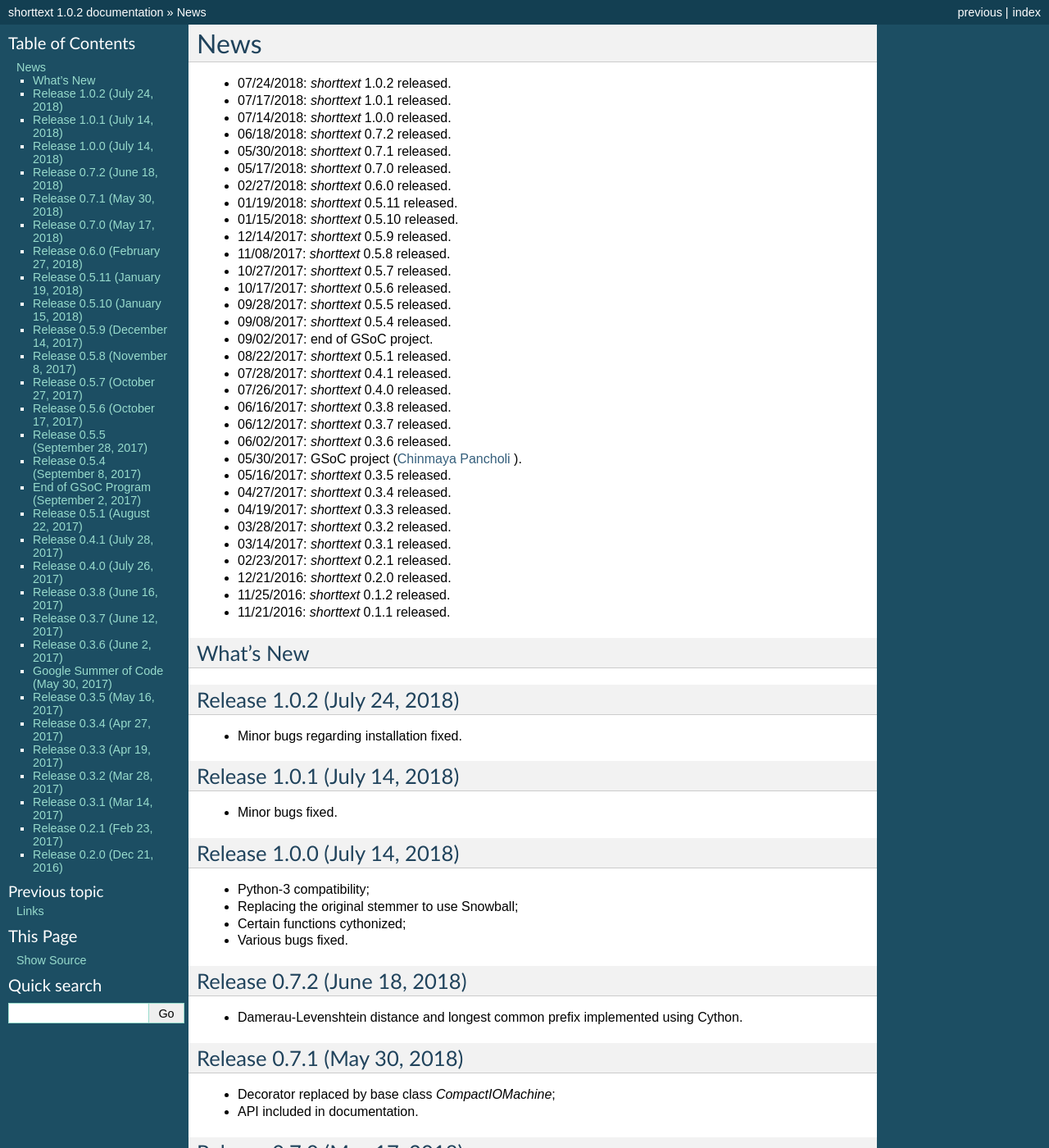
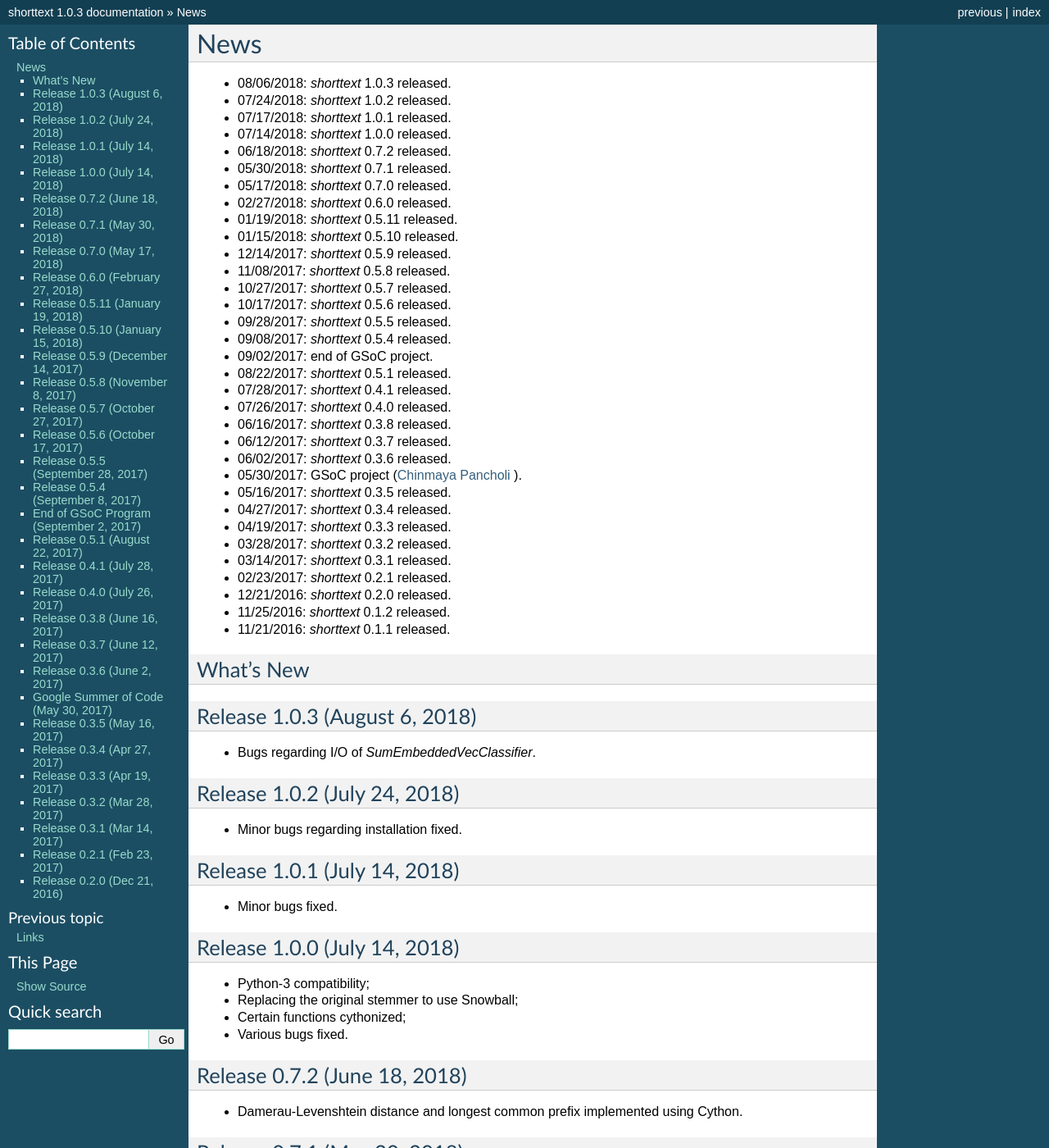
Before and after one commit to stephenhky/PyShortTextCategorization, a Sphinx documentation site: the page built from docs/news.rst, in a window 1280 px wide and 1400 px high. Shown: the whole window at 82% size. Built offline with Sphinx 7.4.7, drawn with Linux system fonts in a browser that asks for light colours; some of the changed text lies outside the part shown.

Commit message:
release 1.0.3

```diff
--- a/apidocs/source/conf.py
+++ b/apidocs/source/conf.py
@@ -60,7 +60,7 @@
 # The short X.Y version.
 version = '1.0'
 # The full version, including alpha/beta/rc tags.
-release = '1.0.2'
+release = '1.0.3'
 
 # The language for content autogenerated by Sphinx. Refer to documentation
 # for a list of supported languages.
--- a/docs/conf.py
+++ b/docs/conf.py
@@ -58,7 +58,7 @@
 # The short X.Y version.
 version = u'1.0'
 # The full version, including alpha/beta/rc tags.
-release = u'1.0.2'
+release = u'1.0.3'
 
 # The language for content autogenerated by Sphinx. Refer to documentation
 # for a list of supported languages.
--- a/docs/news.rst
+++ b/docs/news.rst
@@ -1,6 +1,7 @@
 News
 ====
 
+* 08/06/2018: `shorttext` 1.0.3 released.
 * 07/24/2018: `shorttext` 1.0.2 released.
 * 07/17/2018: `shorttext` 1.0.1 released.
 * 07/14/2018: `shorttext` 1.0.0 released.
@@ -37,6 +38,11 @@
 
 What's New
 ----------
+
+Release 1.0.3 (August 6, 2018)
+------------------------------
+
+* Bugs regarding I/O of `SumEmbeddedVecClassifier`.
 
 Release 1.0.2 (July 24, 2018)
 -----------------------------
--- a/setup.py
+++ b/setup.py
@@ -16,7 +16,7 @@
         return f.read()
 
 setup(name='shorttext',
-      version="1.0.3a1",
+      version="1.0.3",
       description="Short Text Mining",
       long_description="Short text mining algorithms, involving word-embedding models, topic models, edit distances, Word Mover's distance, deep learning etc.",
       classifiers=[
```
Also changed, not shown: README.md (+1 -0 lines).
